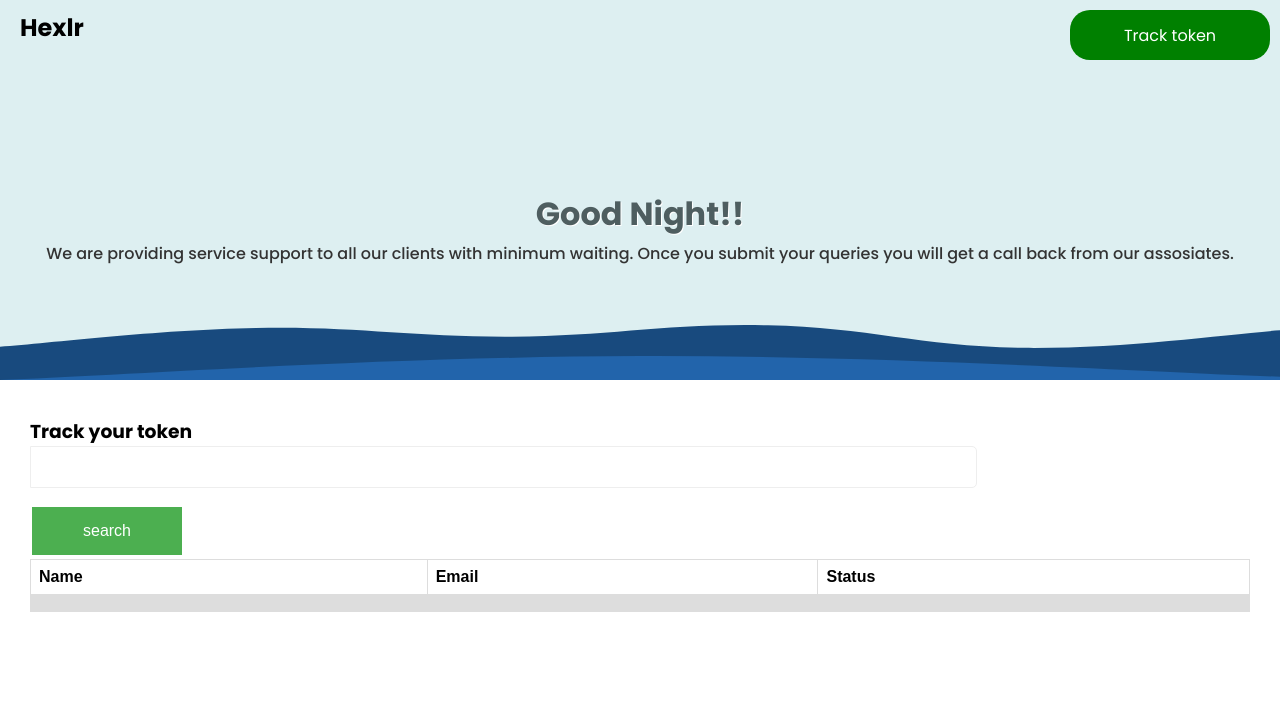
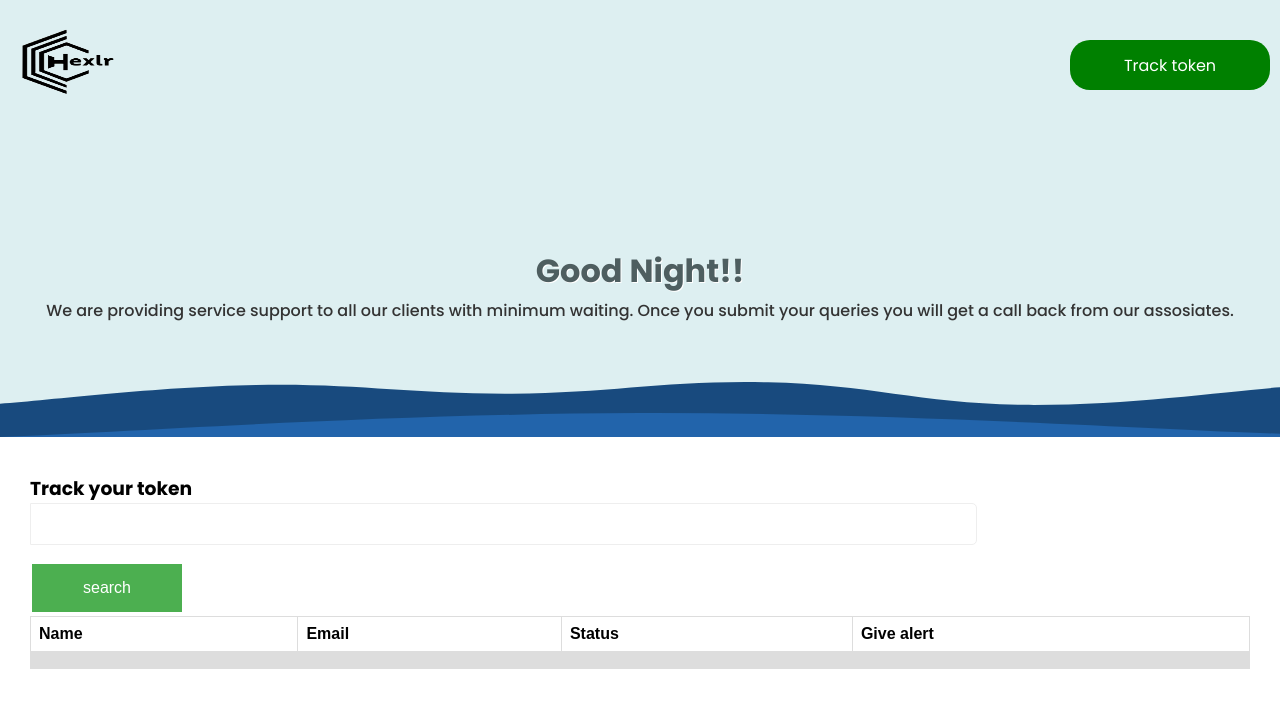
Before and after one commit to iamthomasjames/HexlrSupport, a React (Create React App) app: page /track in a window 1280 px wide. Shown: the top 708 px of the page. Built offline with nearby package versions, Linux system fonts and the light colour scheme.

Commit message:
added new changes

```diff
--- a/src/Components/Form/index.js
+++ b/src/Components/Form/index.js
@@ -76,6 +76,11 @@ const Form = () => {
         <h1>
           So what brings you here <span className="primary-color">today?</span>
         </h1>
+      </div>
+      <div style={{ display: "flex", justifyContent: "center" }}>
+        <h3 style={{color:'#666666'}}>
+          Pick below option to continue :)
+        </h3>
       </div>
 
       <div className="form-container">
--- a/src/Components/Header/index.js
+++ b/src/Components/Header/index.js
@@ -3,14 +3,15 @@ import '../../App.css'
 import {
   Link
 } from "react-router-dom";
+import logo from '../../Assets/Images/logo.png'
 export default function index() {
     return (
         <div className="container1">
               <Link to="/">
-              <h2 className="title">Hexlr</h2>
+              <img src={logo} alt="logo" width="140px" height="100px"/>
               </Link>
              <Link to="/track">
-             <div style={{display:"flex" ,width:"200px",height:"50px",backgroundColor:"green",justifyContent:"center",alignItems:"center",borderRadius:"20px",color:"white"}}>
+             <div style={{display:"flex" ,width:"200px",height:"50px",backgroundColor:"green",justifyContent:"center",alignItems:"center",borderRadius:"20px",color:"white",marginTop:"30px"}}>
               Track token
             </div>
              </Link>
--- a/src/Components/TrackPage/Track.js
+++ b/src/Components/TrackPage/Track.js
@@ -1,6 +1,7 @@
 import '../../App.css'
 import {useState,useEffect} from 'react'
 import axios from 'axios'
+import triangle from '../../Assets/Images/triangle.svg'
 
 const Track =()=>{
 
@@ -53,12 +54,16 @@ const Track =()=>{
     <th>Name</th>
     <th>Email</th>
     <th>Status</th>
+    <th>Give alert</th>
   </tr>
 
         <tr>
         <td>{name}</td>
         <td>{email}</td>
         <td>{status}</td>
+        <td onClick={()=>{
+            alert('We have given alert to our associate. You will get a call/message with the details soon!!')
+        }}>{name &&(<img src={triangle} alt="" width="25px" height="25px"/>)}</td>
 
       </tr>
 
```
Also changed, not shown: src/Assets/Images/logo.png (added), src/Assets/Images/triangle.svg (added).
